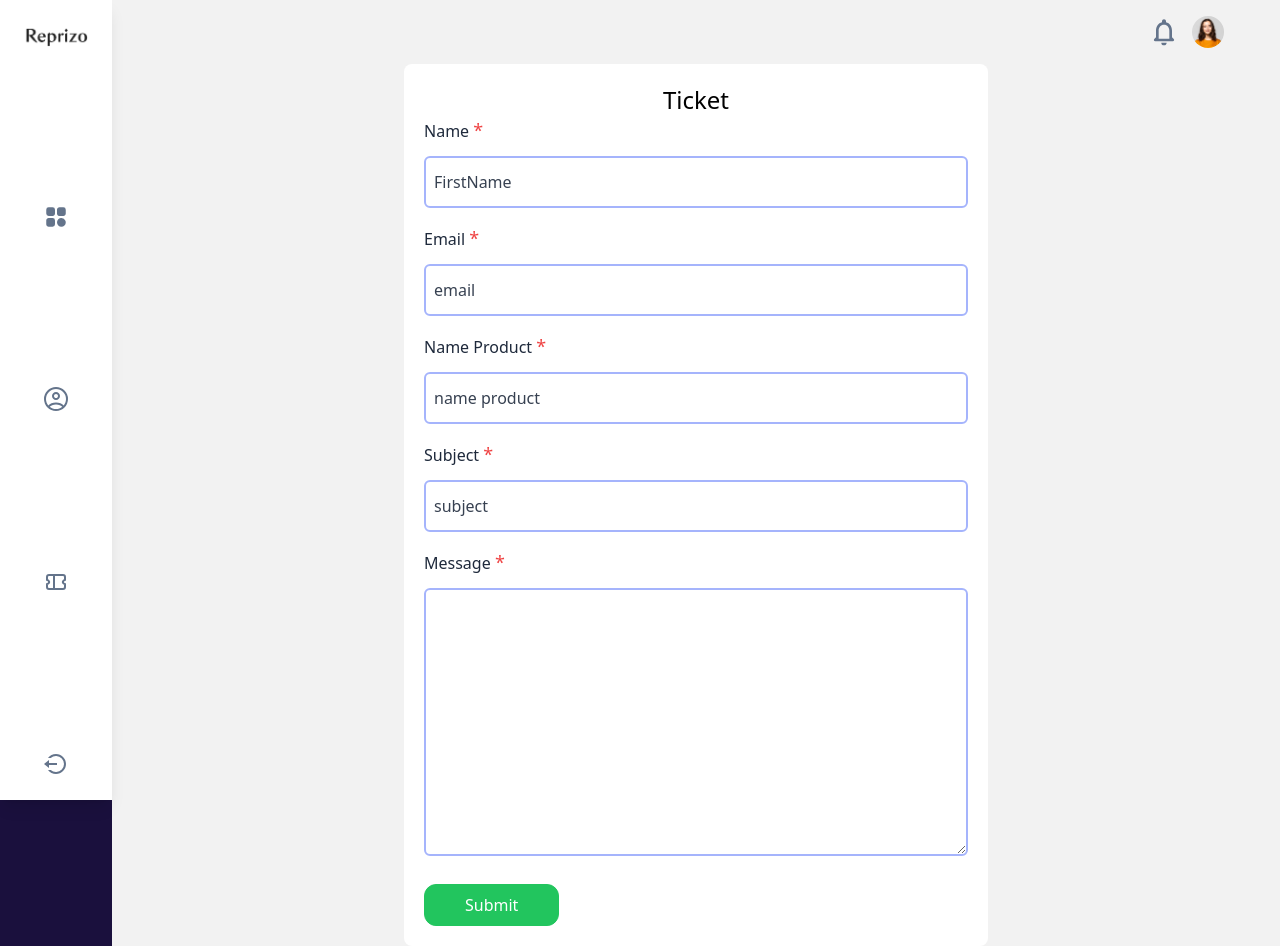
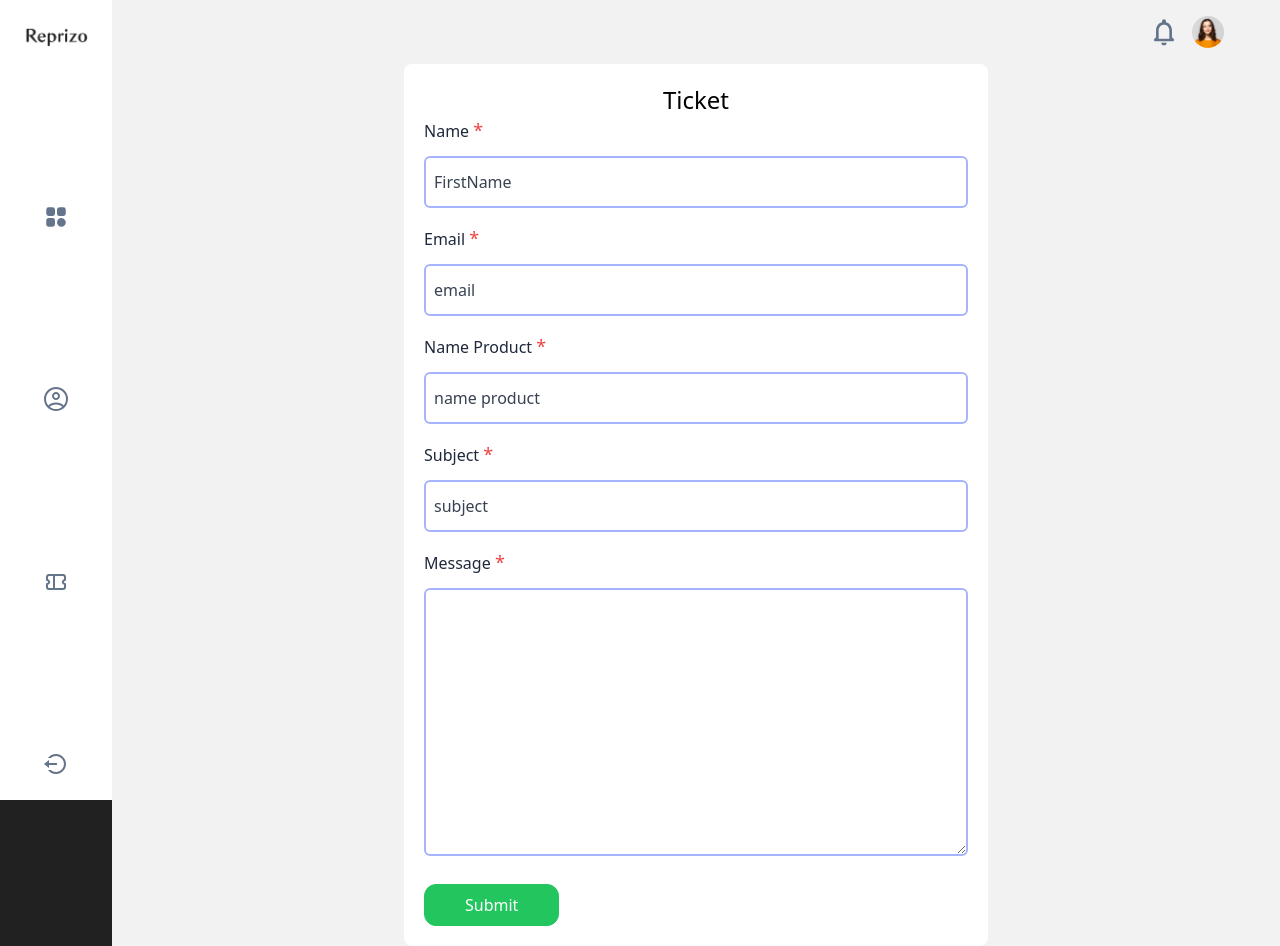
Before and after one commit to Ehsan-Fouladi/Atelier-Frontend, a Nuxt app: page /Panel/ticket in a window 1280 px wide. Built offline with nearby package versions, Linux system fonts and the light colour scheme.

Commit message:
custom button color and fix bug navbar

```diff
--- a/layouts/panel.vue
+++ b/layouts/panel.vue
@@ -1,7 +1,7 @@
 <template>
   <div class="flex flex-col">
     <header class="flex flex-col w-full h-full">
-      <div class="w-full h-16 p-4 overflow-hidden bg-white md:bg-[#f2f2f2] shadow-lg md:shadow-none z-50 top-0 sticky">
+      <div class="w-full h-16 p-4 overflow-hidden bg-white md:bg-[#f2f2f2] shadow-md md:shadow-none z-50 top-0 sticky">
         <div class="flex flex-row-reverse items-center justify-between w-full md:pr-10">
           <div class="flex items-center space-x-3">
             <div>
@@ -21,7 +21,8 @@
           </div>
         </div>
       </div>
-      <nav class="w-full h-auto md:w-28 md:h-dvh p-3 md:p-6 flex md:flex-col bg-white shadow-lg bottom-0 fixed md:bottom-auto z-50">
+      <slot />
+      <nav class="w-full h-full md:w-28 md:h-dvh p-3 md:p-6 flex md:flex-col bg-white bottom-0 sticky md:fixed md:bottom-auto z-50">
         <NuxtLink to="/panel" class="hidden md:block">
           <img class="object-cover" src="/img/logo.png" alt="logo" draggable="false">
         </NuxtLink>
@@ -79,6 +80,5 @@
         </NuxtLink>
       </nav>
     </header>
-    <slot />
   </div>
 </template>
--- a/tailwind.config.js
+++ b/tailwind.config.js
@@ -9,17 +9,44 @@ export default {
     "./error.vue",
   ],
   theme: {
-    extend: {
-      backgroundColor:{
-        'indigo-dark':'#6f4ef2',
-        'indigo-dark-hover':'#572dff',
-        'pink-red':'#f73164',
-        'pink-red-dark':'#ff1751',
-      }
-    },
+    extend: {},
   },
   plugins: [require('daisyui')],
   daisyui: {
-    themes: ["synthwave"]
+    themes: [
+      {
+        light: {
+          ...require("daisyui/src/theming/themes")["halloween"],
+          ".btn-order": {
+            "background-color": "#6f4ef2",
+            "border-radius": "0.75rem",
+            "padding-left":"1rem",
+            "padding-right":"1rem",
+            "padding-top": "0.75rem",
+            "padding-bottom": "0.75rem",
+            "color": "white",
+            "border-color": "#6f4ef2",
+          },
+          ".btn-order:hover": {
+            "background-color": "#572dff",
+            "border-color": "#572dff",
+          },
+          ".btn-delete": {
+            "background-color": "#f73164",
+            "border-radius": "0.75rem",
+            "padding-left":"1rem",
+            "padding-right":"1rem",
+            "padding-top": "0.75rem",
+            "padding-bottom": "0.75rem",
+            "color": "white",
+            "border-color": "#f73164",
+          },
+          ".btn-delete:hover": {
+            "background-color": "#ff1751",
+            "border-color": "#ff1751",
+          },
+        },
+      }
+    ]
   }
 }
```
